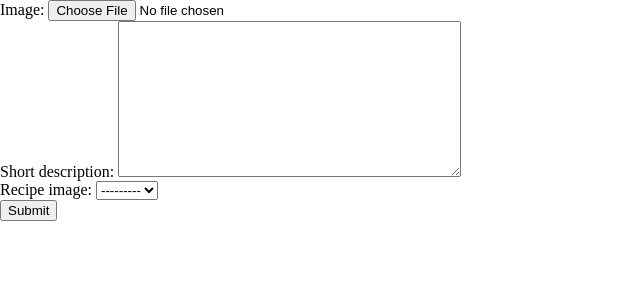
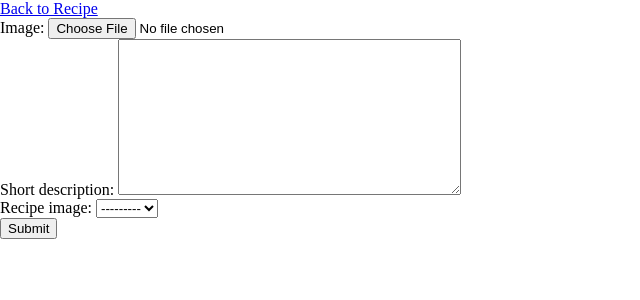
Before and after one commit to JonathanGelito/recipebook-gelito-jonathan, a Django app: page /recipe/1/add_image in a window 1280 px wide. Shown: the top 300 px of the page, without its empty margins (0-640 px from the left). Run offline with Django 5.2, Linux system fonts and the light colour scheme; the visitor is signed in with stand-in values (Sample User, id 1); data that the repository does not hold is empty.

Commit message:
Added recipe_form

```diff
--- a/recipebook/ledger/templates/ledger/recipe_form.html
+++ b/recipebook/ledger/templates/ledger/recipe_form.html
@@ -2,9 +2,15 @@
 {% load static %}
 
 {% block content %}
+
+{% if 'add_image' in request.path %}
+    <a href="{% url 'ledger:recipe' pk=view.kwargs.pk %}">Back to Recipe</a>
+{% endif %}
+
 <form method="post" enctype="multipart/form-data">
 {% csrf_token %}
 {{ form }}
 <input type="submit" value="Submit">
 </form>
+
 {% endblock %}
```
